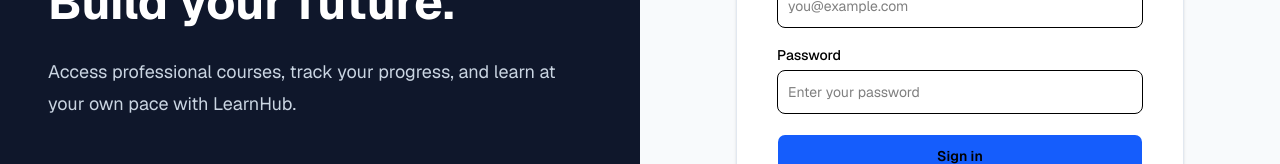
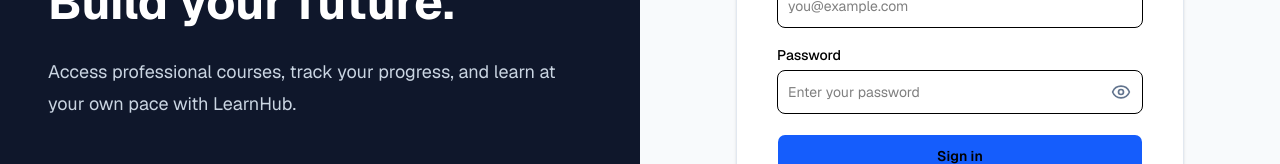
Before and after one commit to valarmathi1117/Portfolio, a Next.js app in the folder Desktop/Week 15/lms-project/apps/web/: page /login in a window 1280 px wide. Shown: the part 411-575 px from the top of the page. Built offline with nearby package versions, Linux system fonts and the light colour scheme; no server answers.

Commit message:
fix:display lesson video links

```diff
--- a/Desktop/Week 15/lms-project/apps/web/app/instructor/courses/[id]/lessons/page.tsx
+++ b/Desktop/Week 15/lms-project/apps/web/app/instructor/courses/[id]/lessons/page.tsx
@@ -214,10 +214,15 @@
                       )}
 
                       {lesson.video_url && (
-                        <span className="mt-3 inline-flex rounded-full bg-green-50 px-3 py-1 text-xs font-semibold text-green-700">
-                          Video Available
-                        </span>
-                      )}
+  <a
+    href={lesson.video_url}
+    target="_blank"
+    rel="noopener noreferrer"
+    className="mt-3 inline-flex rounded-full bg-blue-600 px-4 py-2 text-sm font-medium text-white hover:bg-blue-700"
+  >
+    🎥 Watch Video
+  </a>
+)}
                     </div>
                   </div>
                   <div className="flex shrink-0 gap-3">
--- a/Desktop/Week 15/lms-project/apps/web/app/login/page.tsx
+++ b/Desktop/Week 15/lms-project/apps/web/app/login/page.tsx
@@ -2,6 +2,7 @@
 
 import { useState, type FormEvent } from "react";
 import Link from "next/link";
+import { Eye, EyeOff } from "lucide-react";
 import { createClient } from "@/lib/supabase";
 import { Button } from "@/components/ui/button";
 import { Input } from "@/components/ui/input";
@@ -12,6 +13,7 @@
 
   const [email, setEmail] = useState("");
   const [password, setPassword] = useState("");
+  const [showPassword, setShowPassword] = useState(false);
   const [message, setMessage] = useState("");
   const [loading, setLoading] = useState(false);
 
@@ -63,8 +65,7 @@
     <main className="min-h-screen bg-slate-50">
       <div className="grid min-h-screen lg:grid-cols-2">
 
-
-        <div className="hidden bg-slate-900 lg:flex lg:flex-col lg:justify-between p-12 text-white">
+        <div className="hidden bg-slate-900 p-12 text-white lg:flex lg:flex-col lg:justify-between">
           <div>
             <div className="flex items-center gap-2">
               <div className="flex h-10 w-10 items-center justify-center rounded-lg bg-blue-600 font-bold">
@@ -98,8 +99,10 @@
             © 2026 LearnHub. All rights reserved.
           </p>
         </div>
+
         <div className="flex items-center justify-center px-6 py-12">
           <div className="w-full max-w-md">
+
             <div className="mb-10 flex items-center justify-center gap-2 lg:hidden">
               <div className="flex h-10 w-10 items-center justify-center rounded-lg bg-blue-600 font-bold text-white">
                 L
@@ -123,6 +126,8 @@
               </div>
 
               <form onSubmit={handleLogin} className="space-y-5">
+
+
                 <div className="space-y-2">
                   <Label htmlFor="email">
                     Email address
@@ -138,26 +143,49 @@
                     className="h-11"
                   />
                 </div>
+
+
                 <div className="space-y-2">
                   <Label htmlFor="password">
                     Password
                   </Label>
 
+                  <div className="relative">
                     <Input
                       id="password"
-                    type="password"
+                      type={showPassword ? "text" : "password"}
                       value={password}
                       onChange={(e) => setPassword(e.target.value)}
                       placeholder="Enter your password"
                       required
-                    className="h-11"
+                      className="h-11 pr-11"
                     />
+
+                    <button
+                      type="button"
+                      onClick={() => setShowPassword(!showPassword)}
+                      className="absolute right-3 top-1/2 -translate-y-1/2 text-slate-500 transition hover:text-slate-700"
+                      aria-label={
+                        showPassword ? "Hide password" : "Show password"
+                      }
+                    >
+                      {showPassword ? (
+                        <EyeOff size={20} />
+                      ) : (
+                        <Eye size={20} />
+                      )}
+                    </button>
                   </div>
+                </div>
+
+
                 {message && (
                   <div className="rounded-lg border border-red-200 bg-red-50 px-4 py-3 text-sm text-red-600">
                     {message}
                   </div>
                 )}
+
+
                 <Button
                   type="submit"
                   disabled={loading}
@@ -166,6 +194,7 @@
                   {loading ? "Signing in..." : "Sign in"}
                 </Button>
               </form>
+
               <div className="mt-8 border-t border-slate-200 pt-6 text-center">
                 <p className="text-sm text-slate-500">
                   Don't have an account?{" "}
--- a/Desktop/Week 15/lms-project/apps/web/app/signup/page.tsx
+++ b/Desktop/Week 15/lms-project/apps/web/app/signup/page.tsx
@@ -2,6 +2,7 @@
 
 import { useState } from "react";
 import Link from "next/link";
+import { Eye, EyeOff } from "lucide-react";
 import { createClient } from "@/lib/supabase";
 import { Button } from "@/components/ui/button";
 import { Input } from "@/components/ui/input";
@@ -13,6 +14,7 @@
   const [fullName, setFullName] = useState("");
   const [email, setEmail] = useState("");
   const [password, setPassword] = useState("");
+  const [showPassword, setShowPassword] = useState(false);
   const [role, setRole] = useState("student");
   const [message, setMessage] = useState("");
   const [loading, setLoading] = useState(false);
@@ -62,7 +64,7 @@
   return (
     <main className="min-h-screen bg-slate-50">
       <div className="grid min-h-screen lg:grid-cols-2">
-        <div className="hidden bg-slate-900 lg:flex lg:flex-col lg:justify-between p-12 text-white">
+        <div className="hidden bg-slate-900 p-12 text-white lg:flex lg:flex-col lg:justify-between">
           <div>
             <div className="flex items-center gap-2">
               <div className="flex h-10 w-10 items-center justify-center rounded-lg bg-blue-600 font-bold">
@@ -73,6 +75,7 @@
                 LearnHub
               </span>
             </div>
+
             <div className="mt-32 max-w-lg">
               <p className="mb-4 text-sm font-semibold uppercase tracking-wider text-blue-400">
                 Start your learning journey
@@ -97,6 +100,7 @@
             © 2026 LearnHub. All rights reserved.
           </p>
         </div>
+
         <div className="flex items-center justify-center px-6 py-12">
           <div className="w-full max-w-md">
             <div className="mb-8 flex items-center justify-center gap-2 lg:hidden">
@@ -108,6 +112,7 @@
                 LearnHub
               </span>
             </div>
+
             <div className="rounded-2xl border border-slate-200 bg-white p-8 shadow-sm sm:p-10">
 
               <div className="mb-8">
@@ -121,6 +126,7 @@
               </div>
 
               <form onSubmit={handleSignup} className="space-y-5">
+
                 <div className="space-y-2">
                   <Label htmlFor="fullName">
                     Full name
@@ -136,6 +142,7 @@
                     className="h-11"
                   />
                 </div>
+
                 <div className="space-y-2">
                   <Label htmlFor="email">
                     Email address
@@ -151,26 +158,45 @@
                     className="h-11"
                   />
                 </div>
+
                 <div className="space-y-2">
                   <Label htmlFor="password">
                     Password
                   </Label>
 
+                  <div className="relative">
                     <Input
                       id="password"
-                    type="password"
+                      type={showPassword ? "text" : "password"}
                       value={password}
                       onChange={(e) => setPassword(e.target.value)}
                       placeholder="Create a password"
                       required
                       minLength={6}
-                    className="h-11"
+                      className="h-11 pr-11"
                     />
+
+                    <button
+                      type="button"
+                      onClick={() => setShowPassword(!showPassword)}
+                      className="absolute right-3 top-1/2 -translate-y-1/2 text-slate-500 transition hover:text-slate-700"
+                      aria-label={
+                        showPassword ? "Hide password" : "Show password"
+                      }
+                    >
+                      {showPassword ? (
+                        <EyeOff size={20} />
+                      ) : (
+                        <Eye size={20} />
+                      )}
+                    </button>
+                  </div>
 
                   <p className="text-xs text-slate-500">
                     Password must contain at least 6 characters.
                   </p>
                 </div>
+
                 <div className="space-y-2">
                   <Label>
                     Choose your role
@@ -220,11 +246,13 @@
 
                   </div>
                 </div>
+
                 {message && (
                   <div className="rounded-lg border border-blue-200 bg-blue-50 px-4 py-3 text-sm text-blue-700">
                     {message}
                   </div>
                 )}
+
                 <Button
                   type="submit"
                   disabled={loading}
@@ -233,6 +261,7 @@
                   {loading ? "Creating account..." : "Create account"}
                 </Button>
               </form>
+
               <div className="mt-8 border-t border-slate-200 pt-6 text-center">
                 <p className="text-sm text-slate-500">
                   Already have an account?{" "}
```
Lines whose indentation alone changed are shown as unchanged.
